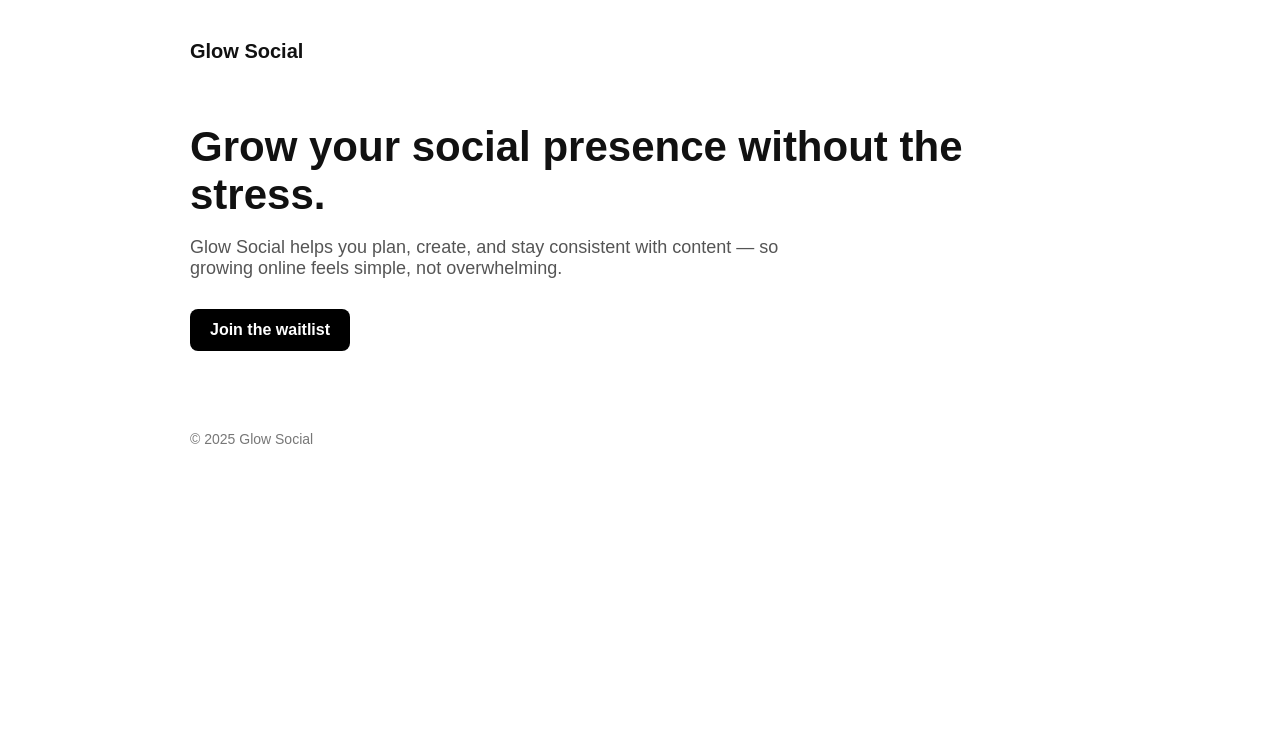
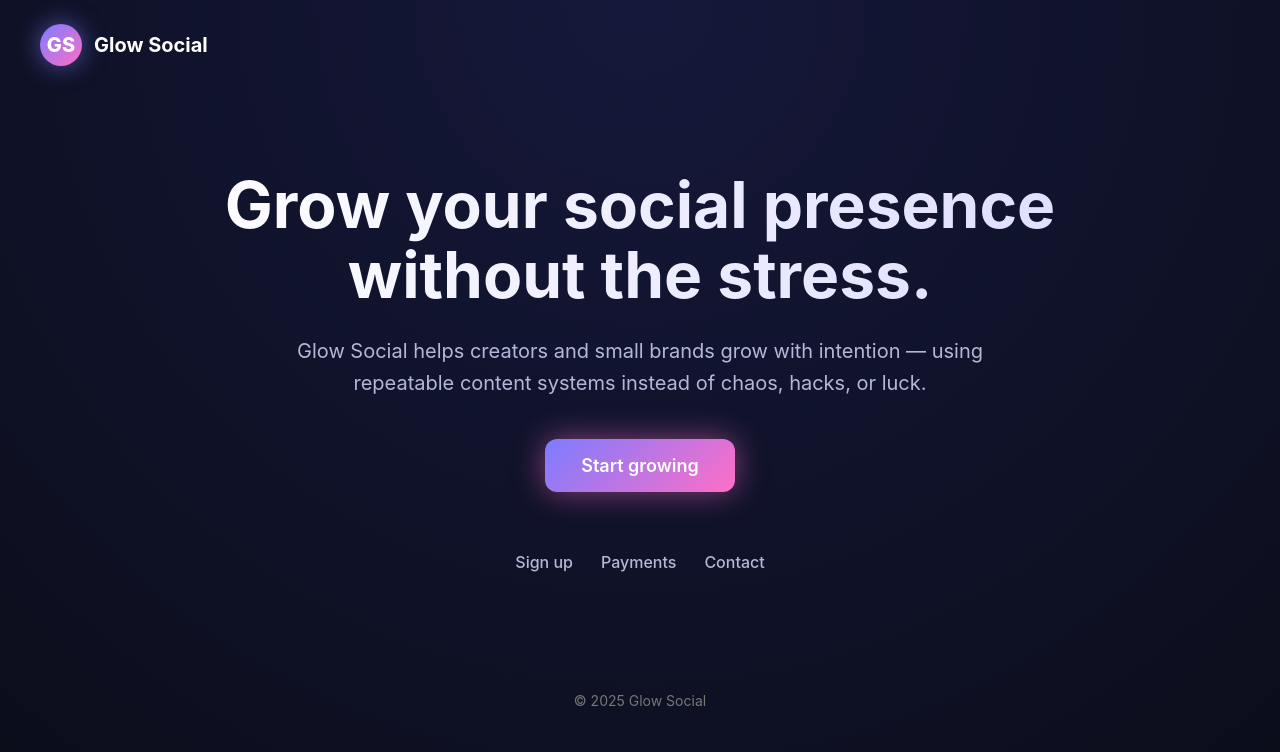
Before and after one commit to leornassim1/GlowSocial, a plain HTML site: page index.html in a window 1280 px wide. Drawn offline with Linux system fonts and the light colour scheme.

Commit message:
Update landing page design

```diff
--- a/index.html
+++ b/index.html
@@ -2,79 +2,154 @@
 <html lang="en">
 <head>
   <meta charset="UTF-8" />
+  <title>Glow Social</title>
   <meta name="viewport" content="width=device-width, initial-scale=1.0" />
-  <title>Glow Social</title>
+
   <style>
-    body {
-      font-family: Arial, sans-serif;
+    :root {
+      --bg: #0b0d1a;
+      --card: #12142a;
+      --text: #ffffff;
+      --muted: #b5b7d6;
+      --glow1: #7c7cff;
+      --glow2: #ff6ec7;
+    }
+
+    * {
+      box-sizing: border-box;
       margin: 0;
       padding: 0;
-      background: #ffffff;
-      color: #111;
+      font-family: -apple-system, BlinkMacSystemFont, "Inter", sans-serif;
     }
-    .container {
-      max-width: 900px;
-      margin: 0 auto;
-      padding: 40px 20px;
+
+    body {
+      background: radial-gradient(circle at top, #15183a, var(--bg));
+      color: var(--text);
+      min-height: 100vh;
     }
+
     header {
       display: flex;
+      align-items: center;
       justify-content: space-between;
+      padding: 24px 40px;
+    }
+
+    .logo {
+      display: flex;
       align-items: center;
-      margin-bottom: 60px;
-    }
-    .logo {
-      font-weight: bold;
+      gap: 12px;
+      font-weight: 700;
       font-size: 20px;
     }
-    .hero h1 {
-      font-size: 42px;
-      margin-bottom: 16px;
+
+    .logo-circle {
+      width: 42px;
+      height: 42px;
+      border-radius: 50%;
+      background: linear-gradient(135deg, var(--glow1), var(--glow2));
+      display: flex;
+      align-items: center;
+      justify-content: center;
+      color: white;
+      font-weight: 800;
+      box-shadow: 0 0 25px rgba(124,124,255,0.6);
     }
-    .hero p {
+
+    main {
+      max-width: 1100px;
+      margin: 0 auto;
+      padding: 80px 40px;
+      text-align: center;
+    }
+
+    h1 {
+      font-size: clamp(36px, 6vw, 64px);
+      line-height: 1.1;
+      margin-bottom: 24px;
+      background: linear-gradient(90deg, #ffffff, #dcdcff);
+      -webkit-background-clip: text;
+      -webkit-text-fill-color: transparent;
+    }
+
+    p {
+      color: var(--muted);
+      font-size: 20px;
+      max-width: 720px;
+      margin: 0 auto 40px;
+      line-height: 1.6;
+    }
+
+    .cta {
+      display: inline-block;
+      padding: 16px 36px;
       font-size: 18px;
-      color: #555;
-      max-width: 600px;
+      font-weight: 600;
+      color: #fff;
+      background: linear-gradient(135deg, var(--glow1), var(--glow2));
+      border-radius: 12px;
+      text-decoration: none;
+      box-shadow: 0 0 30px rgba(255,110,199,0.5);
+      transition: transform 0.2s ease, box-shadow 0.2s ease;
     }
-    .cta {
-      margin-top: 30px;
+
+    .cta:hover {
+      transform: translateY(-2px);
+      box-shadow: 0 0 45px rgba(255,110,199,0.8);
     }
-    .cta a {
-      display: inline-block;
-      padding: 12px 20px;
-      background: #000;
-      color: #fff;
+
+    .nav {
+      margin-top: 60px;
+      display: flex;
+      justify-content: center;
+      gap: 28px;
+      flex-wrap: wrap;
+    }
+
+    .nav a {
+      color: var(--muted);
       text-decoration: none;
-      border-radius: 8px;
-      font-weight: bold;
+      font-weight: 500;
     }
+
     footer {
-      margin-top: 80px;
+      text-align: center;
+      padding: 40px;
+      color: #777;
       font-size: 14px;
-      color: #777;
     }
   </style>
 </head>
+
 <body>
-  <div class="container">
+
   <header>
-      <div class="logo">Glow Social</div>
+    <div class="logo">
+      <div class="logo-circle">GS</div>
+      Glow Social
+    </div>
   </header>
 
-    <section class="hero">
-      <h1>Grow your social presence without the stress.</h1>
+  <main>
+    <h1>Grow your social presence<br />without the stress.</h1>
+
     <p>
-        Glow Social helps you plan, create, and stay consistent with content —
-        so growing online feels simple, not overwhelming.
+      Glow Social helps creators and small brands grow with intention —
+      using repeatable content systems instead of chaos, hacks, or luck.
     </p>
-      <div class="cta">
-        <a href="#">Join the waitlist</a>
+
+    <a class="cta" href="signup.html">Start growing</a>
+
+    <div class="nav">
+      <a href="signup.html">Sign up</a>
+      <a href="payments.html">Payments</a>
+      <a href="contact.html">Contact</a>
     </div>
-    </section>
+  </main>
 
   <footer>
     © 2025 Glow Social
   </footer>
-  </div>
+
 </body>
 </html>
```
Lines whose indentation alone changed are shown as unchanged.
